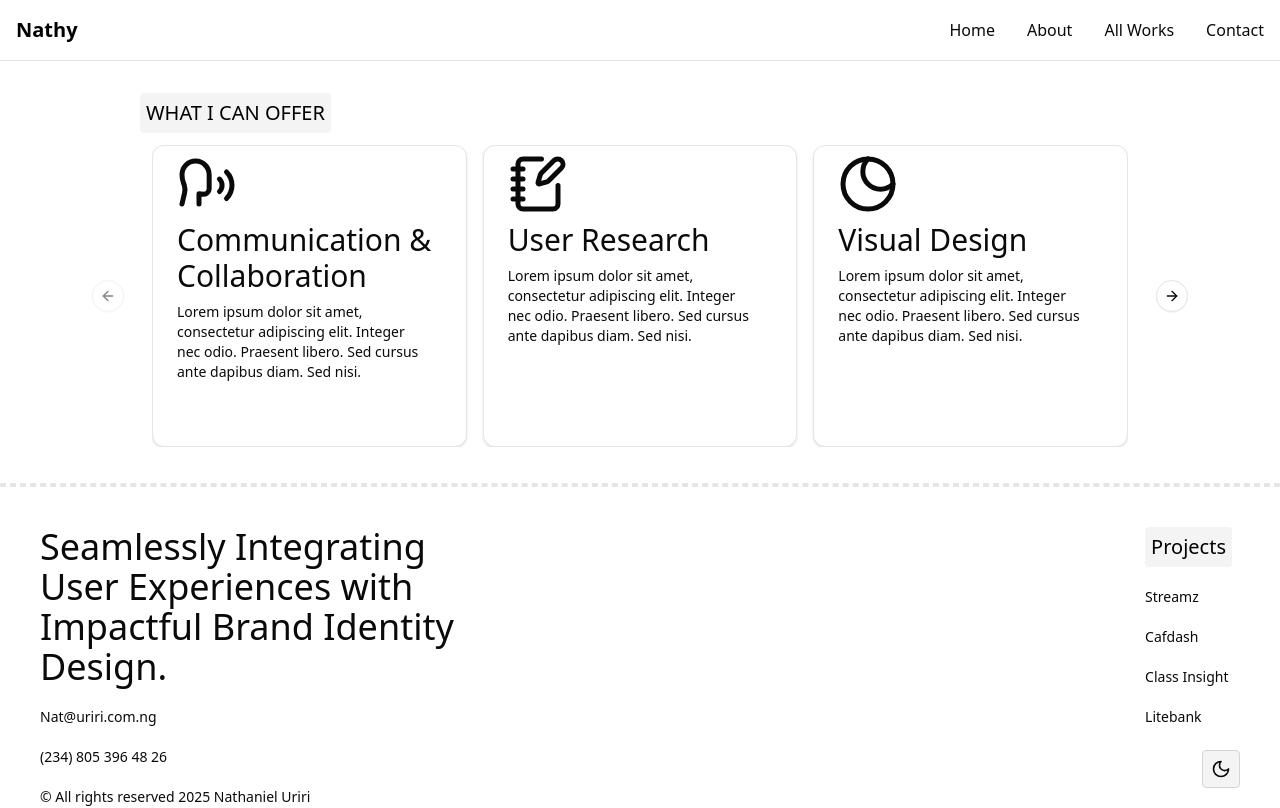
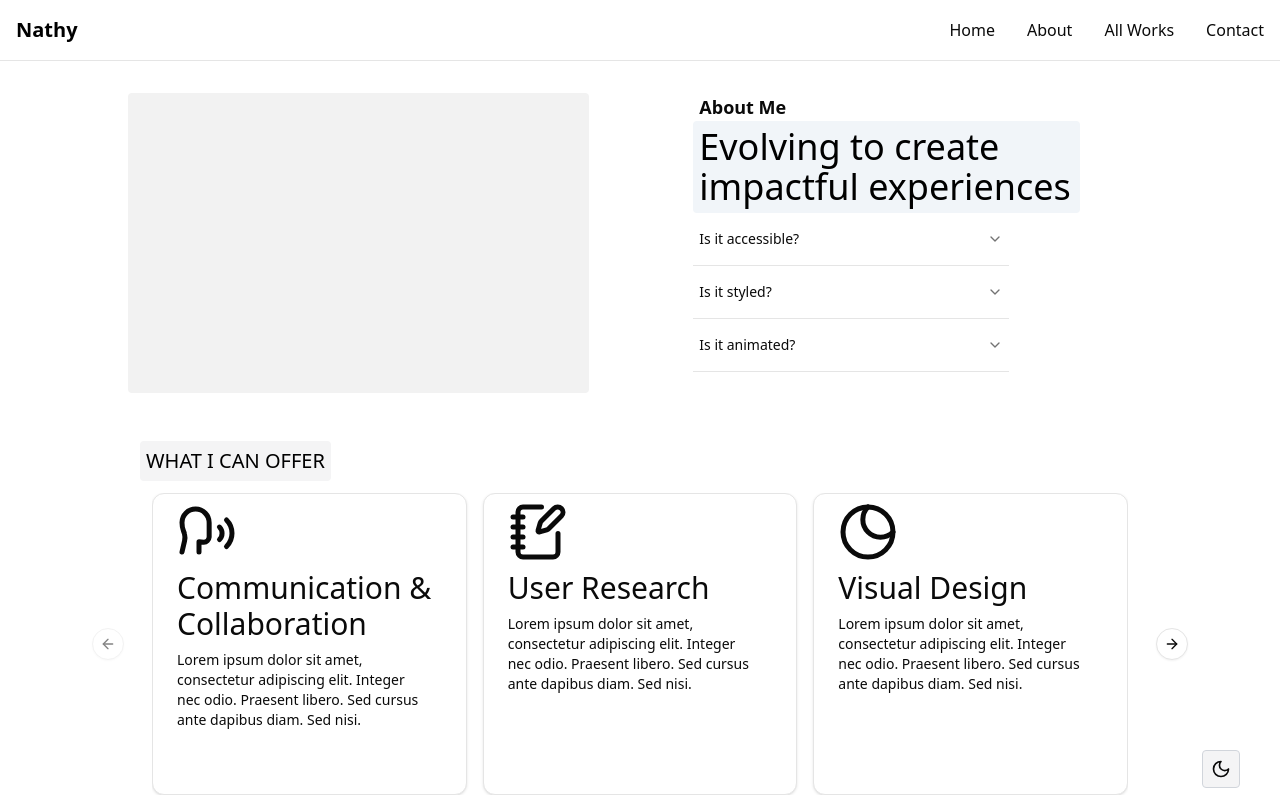
Before and after one commit to nathanieluriri/Portfolio-template, a Next.js app: page /about in a window 1280 px wide. Shown: the top 808 px of the page. Built offline with nearby package versions, Linux system fonts and the light colour scheme.

Commit message:
added new section for about

```diff
--- a/package.json
+++ b/package.json
@@ -9,6 +9,7 @@
     "lint": "next lint"
   },
   "dependencies": {
+    "@radix-ui/react-accordion": "^1.2.3",
     "@radix-ui/react-dialog": "^1.1.6",
     "@radix-ui/react-dropdown-menu": "^2.1.6",
     "@radix-ui/react-slot": "^1.1.2",
--- a/src/app/about/page.jsx
+++ b/src/app/about/page.jsx
@@ -1,4 +1,6 @@
 import { Card, CardContent } from "@/components/ui/card";
+import { Skeleton } from "@/components/ui/skeleton";
+
 import {
   Speech,
   NotebookPen,
@@ -14,22 +16,95 @@ import {
   CarouselNext,
   CarouselPrevious,
 } from "@/components/ui/carousel";
+import {
+  Accordion,
+  AccordionContent,
+  AccordionItem,
+  AccordionTrigger,
+} from "@/components/ui/accordion"
+import { Padding } from "../page";
+
+
+export function DropDownAbout() {
+  return (
+
+    <>
+    <div>
+      <p className="transition-all duration-100 text-lg font-bold px-1.5">About Me</p>
+      <h1 className="transition-all duration-100 bg-slate-100 text-black text-4xl font-medium me-2 px-1.5 py-1.5 rounded dark:bg-slate-900 dark:text-white w-fit">Evolving to create impactful experiences</h1>
+    <Accordion type="multiple" collapsible className="md:w-4/5 w-full">
+      <AccordionItem value="item-1">
+        <AccordionTrigger className="px-1.5 transition-all duration-200">Is it accessible?</AccordionTrigger>
+        <AccordionContent>
+          Yes. It adheres to the WAI-ARIA design pattern.
+        </AccordionContent>
+      </AccordionItem>
+      <AccordionItem value="item-2">
+        <AccordionTrigger className="px-1.5 transition-all duration-200">Is it styled?</AccordionTrigger>
+        <AccordionContent>
+        As a Product Designer, my background in Psychology and Education provides me with a unique perspective rooted in understanding human behavior and learning. This allows me to approach design from a user’s viewpoint like no other. My journey in Product Design has been enriched by my ability to empathize with users and discover their needs and desires through supported research. I firmly believe that effective design transcends mere aesthetics; it must also enhance the user experience, ensuring that products are not only visually appealing but also functional and intuitive. Through diverse work experiences, I’ve cultivated a distinctive blend of wisdom and professionalism, setting me apart from my peers. My commitment lies in harnessing these qualities to make a significant impact.
+        </AccordionContent>
+      </AccordionItem>
+      <AccordionItem value="item-3">
+        <AccordionTrigger className="px-1.5 transition-all duration-200">Is it animated?</AccordionTrigger>
+        <AccordionContent>
+          Yes. It's animated by default, but you can disable it if you prefer.
+        </AccordionContent>
+      </AccordionItem>
+    </Accordion>
+    </div>
+    </>
+  )
+}
+
+
+
+
+
+
+
+
+
+
+
+
+
+
+
+
+
+
+
 
 export default function About() {
   return (
     <>
+    <AboutMeSection/>
+    <Padding/>
       <WhatCanIOfferSection />
     </>
   );
 }
 
+function AboutMeSection() {
+  return <div className="flex flex-col md:flex-row gap-10 w-4/5 justify-center justify-self-center transition-all duration-300">
+    <Skeleton className="w-full transition-all duration-1000 dark:bg-zinc-900 md:w-4/5 h-[300px] rounded" />
+    <Padding/>
+    <DropDownAbout />
+    <Padding/>
+  </div>;
+}
+
 function WhatCanIOfferSection() {
   return (
     <div className="flex lg:w-fit lg:max-w-[1000px]   justify-center justify-self-center flex-col">
+      <Padding/>
+
       <h1 className="ml-7 sm:m-0 transition-all duration-100 bg-zinc-100 text-black text-xl font-medium me-2 px-1.5 py-1.5 rounded dark:bg-zinc-900 dark:text-white w-fit">
         WHAT I CAN OFFER
       </h1>
       <OfferCarousel />
+      <Padding/>
     </div>
   );
 }
--- /dev/null
+++ b/src/components/ui/accordion.jsx
@@ -0,0 +1,43 @@
+"use client"
+
+import * as React from "react"
+import * as AccordionPrimitive from "@radix-ui/react-accordion"
+import { ChevronDown } from "lucide-react"
+
+import { cn } from "@/lib/utils"
+
+const Accordion = AccordionPrimitive.Root
+
+const AccordionItem = React.forwardRef(({ className, ...props }, ref) => (
+  <AccordionPrimitive.Item ref={ref} className={cn("border-b", className)} {...props} />
+))
+AccordionItem.displayName = "AccordionItem"
+
+const AccordionTrigger = React.forwardRef(({ className, children, ...props }, ref) => (
+  <AccordionPrimitive.Header className="flex">
+    <AccordionPrimitive.Trigger
+      ref={ref}
+      className={cn(
+        "flex flex-1 items-center justify-between py-4 text-sm font-medium transition-all hover:underline text-left [&[data-state=open]>svg]:rotate-180",
+        className
+      )}
+      {...props}>
+      {children}
+      <ChevronDown
+        className="h-4 w-4 shrink-0 text-muted-foreground transition-transform duration-200" />
+    </AccordionPrimitive.Trigger>
+  </AccordionPrimitive.Header>
+))
+AccordionTrigger.displayName = AccordionPrimitive.Trigger.displayName
+
+const AccordionContent = React.forwardRef(({ className, children, ...props }, ref) => (
+  <AccordionPrimitive.Content
+    ref={ref}
+    className="overflow-hidden text-sm data-[state=closed]:animate-accordion-up data-[state=open]:animate-accordion-down"
+    {...props}>
+    <div className={cn("pb-4 pt-0", className)}>{children}</div>
+  </AccordionPrimitive.Content>
+))
+AccordionContent.displayName = AccordionPrimitive.Content.displayName
+
+export { Accordion, AccordionItem, AccordionTrigger, AccordionContent }
--- a/tailwind.config.mjs
+++ b/tailwind.config.mjs
@@ -54,6 +54,28 @@ export default {
   			lg: 'var(--radius)',
   			md: 'calc(var(--radius) - 2px)',
   			sm: 'calc(var(--radius) - 4px)'
+  		},
+  		keyframes: {
+  			'accordion-down': {
+  				from: {
+  					height: '0'
+  				},
+  				to: {
+  					height: 'var(--radix-accordion-content-height)'
+  				}
+  			},
+  			'accordion-up': {
+  				from: {
+  					height: 'var(--radix-accordion-content-height)'
+  				},
+  				to: {
+  					height: '0'
+  				}
+  			}
+  		},
+  		animation: {
+  			'accordion-down': 'accordion-down 0.2s ease-out',
+  			'accordion-up': 'accordion-up 0.2s ease-out'
   		}
   	}
   },
```
Also changed, not shown: 1 other file (tests, documents, lock files or other folders).
